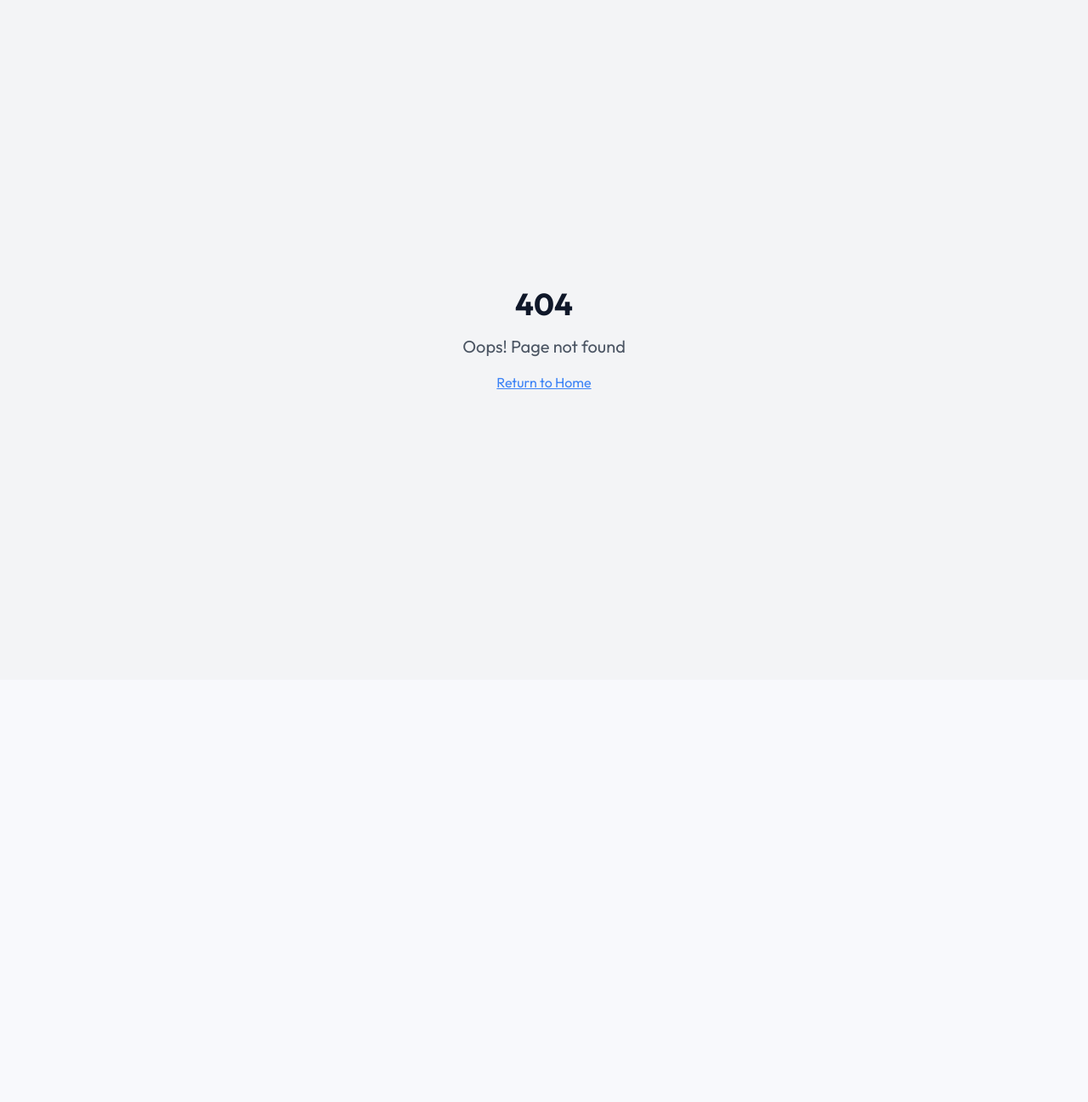
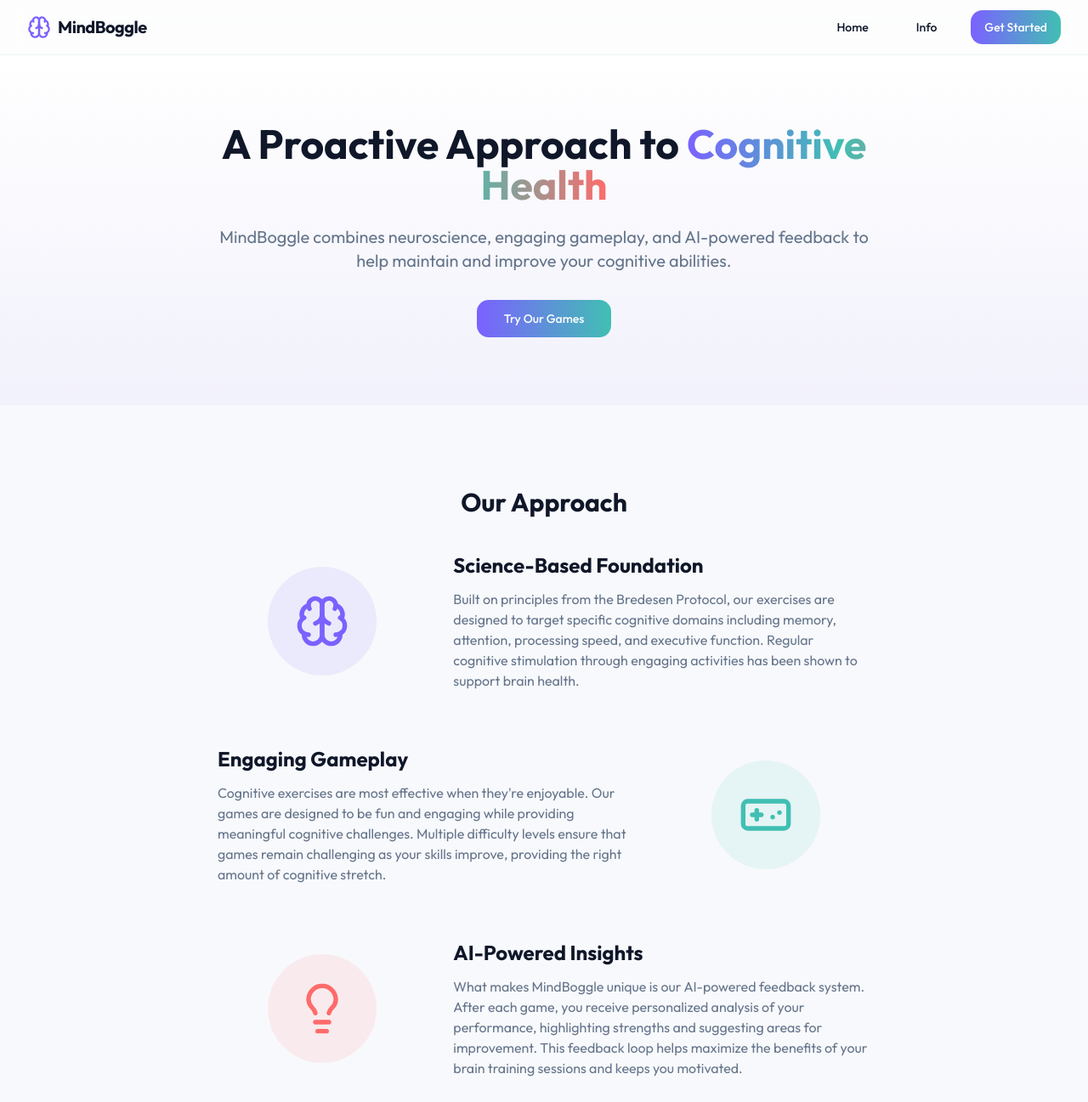
Before and after one commit to cmblum2/mindboggle, a React (Vite) app: page /info in a window 1280 px wide. Before the commit this address had no page. Shown: the top 1297 px of the page at 85% size. Before the commit the page ends 800 px from the top, so only its background shows below. Built offline with nearby package versions, Linux system fonts and the light colour scheme.

Commit message:
Add info page
Create an info page to describe MindBoggle's approach to cognitive health, emphasizing engaging games and AI-assisted feedback.

```diff
--- a/src/App.tsx
+++ b/src/App.tsx
@@ -10,6 +10,7 @@ import Dashboard from "./pages/Dashboard";
 import Games from "./pages/Games";
 import GameDetail from "./pages/GameDetail";
 import NotFound from "./pages/NotFound";
+import Info from "./pages/Info";
 
 const queryClient = new QueryClient();
 
@@ -47,6 +48,7 @@ const App = () => (
             } />
             <Route path="/games" element={<Games />} />
             <Route path="/game/:gameId" element={<GameDetail />} />
+            <Route path="/info" element={<Info />} />
             <Route path="*" element={<NotFound />} />
           </Routes>
         </BrowserRouter>
--- a/src/components/NavBar.tsx
+++ b/src/components/NavBar.tsx
@@ -2,7 +2,7 @@
 import { useState } from 'react';
 import { useNavigate } from 'react-router-dom';
 import { Button } from '@/components/ui/button';
-import { Brain, GamepadIcon, Home, LogOut, Menu, User } from 'lucide-react';
+import { Brain, GamepadIcon, Home, LogOut, Menu, User, InfoIcon } from 'lucide-react';
 import { Sheet, SheetContent, SheetTrigger } from '@/components/ui/sheet';
 
 interface NavBarProps {
@@ -43,6 +43,13 @@ const NavBar = ({ isLoggedIn, onLogout, onLogin }: NavBarProps) => {
                 onClick={() => handleNavigation('/')}
               >
                 <Home className="h-5 w-5" /> Home
+              </Button>
+              <Button
+                variant="ghost"
+                className="flex items-center justify-start gap-2"
+                onClick={() => handleNavigation('/info')}
+              >
+                <InfoIcon className="h-5 w-5" /> Info
               </Button>
               {isLoggedIn && (
                 <>
@@ -92,6 +99,14 @@ const NavBar = ({ isLoggedIn, onLogout, onLogin }: NavBarProps) => {
             Home
           </Button>
 
+          <Button
+            variant="ghost"
+            className="hover:bg-brain-teal/10"
+            onClick={() => handleNavigation('/info')}
+          >
+            Info
+          </Button>
+
           {isLoggedIn ? (
             <>
               <Button
--- /dev/null
+++ b/src/pages/Info.tsx
@@ -0,0 +1,171 @@
+
+import React from 'react';
+import { useNavigate } from 'react-router-dom';
+import { Button } from '@/components/ui/button';
+import { Brain, GamepadIcon, Star, LightbulbIcon } from 'lucide-react';
+import NavBar from '@/components/NavBar';
+import { useAuth } from '@/hooks/useAuth';
+
+const Info = () => {
+  const { user, login, logout } = useAuth();
+  const navigate = useNavigate();
+
+  return (
+    <div className="min-h-screen flex flex-col">
+      <NavBar
+        isLoggedIn={!!user}
+        onLogout={logout}
+        onLogin={login}
+      />
+
+      <main className="flex-1">
+        {/* Hero Section */}
+        <section className="py-12 md:py-20 bg-gradient-to-b from-white to-brain-purple/5">
+          <div className="container px-4 md:px-6">
+            <div className="max-w-3xl mx-auto text-center">
+              <h1 className="text-4xl md:text-5xl font-bold mb-6">
+                A Proactive Approach to <span className="text-gradient">Cognitive Health</span>
+              </h1>
+              <p className="text-lg md:text-xl text-muted-foreground mb-8">
+                MindBoggle combines neuroscience, engaging gameplay, and AI-powered feedback to help maintain and improve your cognitive abilities.
+              </p>
+              <Button
+                className="bg-gradient-to-r from-brain-purple to-brain-teal hover:opacity-90 text-white px-8"
+                size="lg"
+                onClick={() => navigate('/games')}
+              >
+                Try Our Games
+              </Button>
+            </div>
+          </div>
+        </section>
+
+        {/* Our Approach Section */}
+        <section className="py-16 md:py-24">
+          <div className="container px-4 md:px-6">
+            <div className="max-w-3xl mx-auto">
+              <h2 className="text-3xl font-bold mb-10 text-center">Our Approach</h2>
+
+              <div className="space-y-16">
+                <div className="flex flex-col md:flex-row gap-8 items-center">
+                  <div className="w-full md:w-1/3 flex justify-center">
+                    <div className="w-32 h-32 rounded-full bg-brain-purple/10 flex items-center justify-center">
+                      <Brain className="h-16 w-16 text-brain-purple" />
+                    </div>
+                  </div>
+                  <div className="w-full md:w-2/3">
+                    <h3 className="text-2xl font-bold mb-3">Science-Based Foundation</h3>
+                    <p className="text-muted-foreground">
+                      Built on principles from the Bredesen Protocol, our exercises are designed to target specific
+                      cognitive domains including memory, attention, processing speed, and executive function.
+                      Regular cognitive stimulation through engaging activities has been shown to support brain health.
+                    </p>
+                  </div>
+                </div>
+
+                <div className="flex flex-col md:flex-row-reverse gap-8 items-center">
+                  <div className="w-full md:w-1/3 flex justify-center">
+                    <div className="w-32 h-32 rounded-full bg-brain-teal/10 flex items-center justify-center">
+                      <GamepadIcon className="h-16 w-16 text-brain-teal" />
+                    </div>
+                  </div>
+                  <div className="w-full md:w-2/3">
+                    <h3 className="text-2xl font-bold mb-3">Engaging Gameplay</h3>
+                    <p className="text-muted-foreground">
+                      Cognitive exercises are most effective when they're enjoyable. Our games are designed
+                      to be fun and engaging while providing meaningful cognitive challenges. Multiple difficulty
+                      levels ensure that games remain challenging as your skills improve, providing the
+                      right amount of cognitive stretch.
+                    </p>
+                  </div>
+                </div>
+
+                <div className="flex flex-col md:flex-row gap-8 items-center">
+                  <div className="w-full md:w-1/3 flex justify-center">
+                    <div className="w-32 h-32 rounded-full bg-brain-coral/10 flex items-center justify-center">
+                      <LightbulbIcon className="h-16 w-16 text-brain-coral" />
+                    </div>
+                  </div>
+                  <div className="w-full md:w-2/3">
+                    <h3 className="text-2xl font-bold mb-3">AI-Powered Insights</h3>
+                    <p className="text-muted-foreground">
+                      What makes MindBoggle unique is our AI-powered feedback system. After each game,
+                      you receive personalized analysis of your performance, highlighting strengths and
+                      suggesting areas for improvement. This feedback loop helps maximize the benefits of
+                      your brain training sessions and keeps you motivated.
+                    </p>
+                  </div>
+                </div>
+              </div>
+            </div>
+          </div>
+        </section>
+
+        {/* Benefits Section */}
+        <section className="py-16 md:py-24 bg-brain-light">
+          <div className="container px-4 md:px-6">
+            <div className="text-center mb-12">
+              <h2 className="text-3xl font-bold">Benefits of Regular Brain Training</h2>
+              <p className="text-muted-foreground mt-2">Research suggests consistent cognitive exercise may provide these benefits</p>
+            </div>
+
+            <div className="grid gap-8 md:grid-cols-3 max-w-4xl mx-auto">
+              <div className="brain-card">
+                <h3 className="text-xl font-bold mb-3">Maintain Cognitive Function</h3>
+                <p className="text-muted-foreground">
+                  Regular cognitive challenges help maintain neural pathways and cognitive reserve, supporting
+                  brain health as you age.
+                </p>
+              </div>
+
+              <div className="brain-card">
+                <h3 className="text-xl font-bold mb-3">Improve Mental Agility</h3>
+                <p className="text-muted-foreground">
+                  Targeted exercises can help improve processing speed, memory recall, and problem-solving abilities.
+                </p>
+              </div>
+
+              <div className="brain-card">
+                <h3 className="text-xl font-bold mb-3">Track Progress Over Time</h3>
+                <p className="text-muted-foreground">
+                  Our system monitors your performance, allowing you to see improvements and identify areas for growth.
+                </p>
+              </div>
+            </div>
+          </div>
+        </section>
+
+        {/* CTA Section */}
+        <section className="py-16 md:py-24">
+          <div className="container px-4 md:px-6">
+            <div className="max-w-3xl mx-auto text-center">
+              <h2 className="text-3xl font-bold mb-6">Ready to Exercise Your Brain?</h2>
+              <p className="text-lg text-muted-foreground mb-8">
+                Join thousands of users who are taking a proactive approach to their cognitive health with MindBoggle's
+                engaging games and personalized feedback.
+              </p>
+              <div className="flex flex-col sm:flex-row gap-4 justify-center">
+                <Button
+                  className="bg-gradient-to-r from-brain-purple to-brain-teal hover:opacity-90 text-white px-8"
+                  size="lg"
+                  onClick={() => navigate('/games')}
+                >
+                  Start Playing
+                </Button>
+                <Button
+                  variant="outline"
+                  size="lg"
+                  onClick={() => navigate('/dashboard')}
+                >
+                  View Dashboard
+                </Button>
+              </div>
+            </div>
+          </div>
+        </section>
+      </main>
+    </div>
+  );
+};
+
+export default Info;
```
